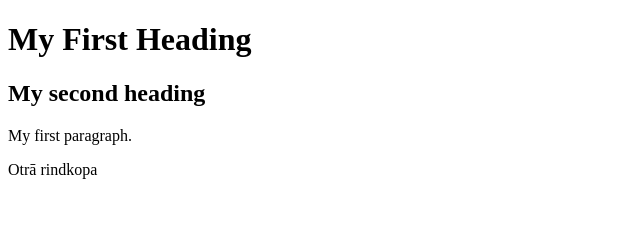
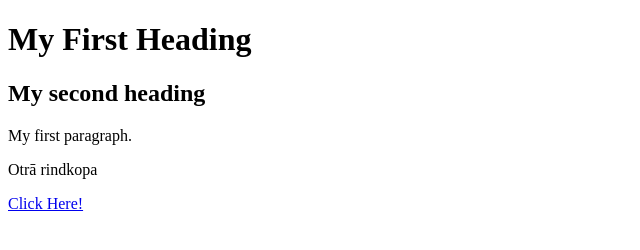
Before and after one commit to eveelliiina/my-first-webpage, a plain HTML site: page index.html in a window 1280 px wide. Shown: the whole page, without its empty margins (0-640 px from the left). Drawn offline with Linux system fonts and the light colour scheme.

Commit message:
The first link is added

```diff
--- a/index.html
+++ b/index.html
@@ -7,6 +7,8 @@
 
 <p>My first paragraph.</p>
 <p>Otrā rindkopa</p>
+<p><a href="poga.html">Click Here!</a></p>
+
 
 </body>
 </html>
```
